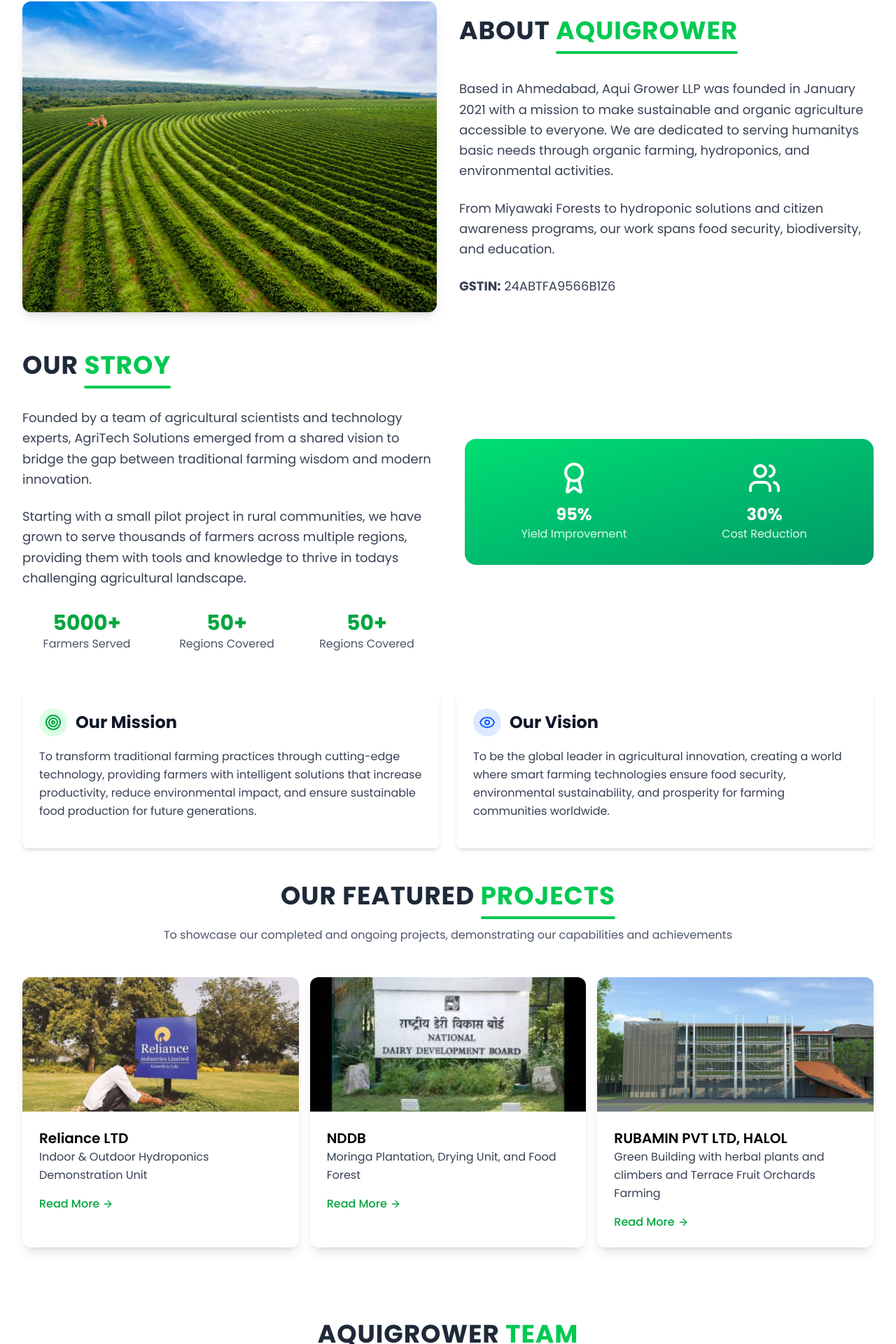
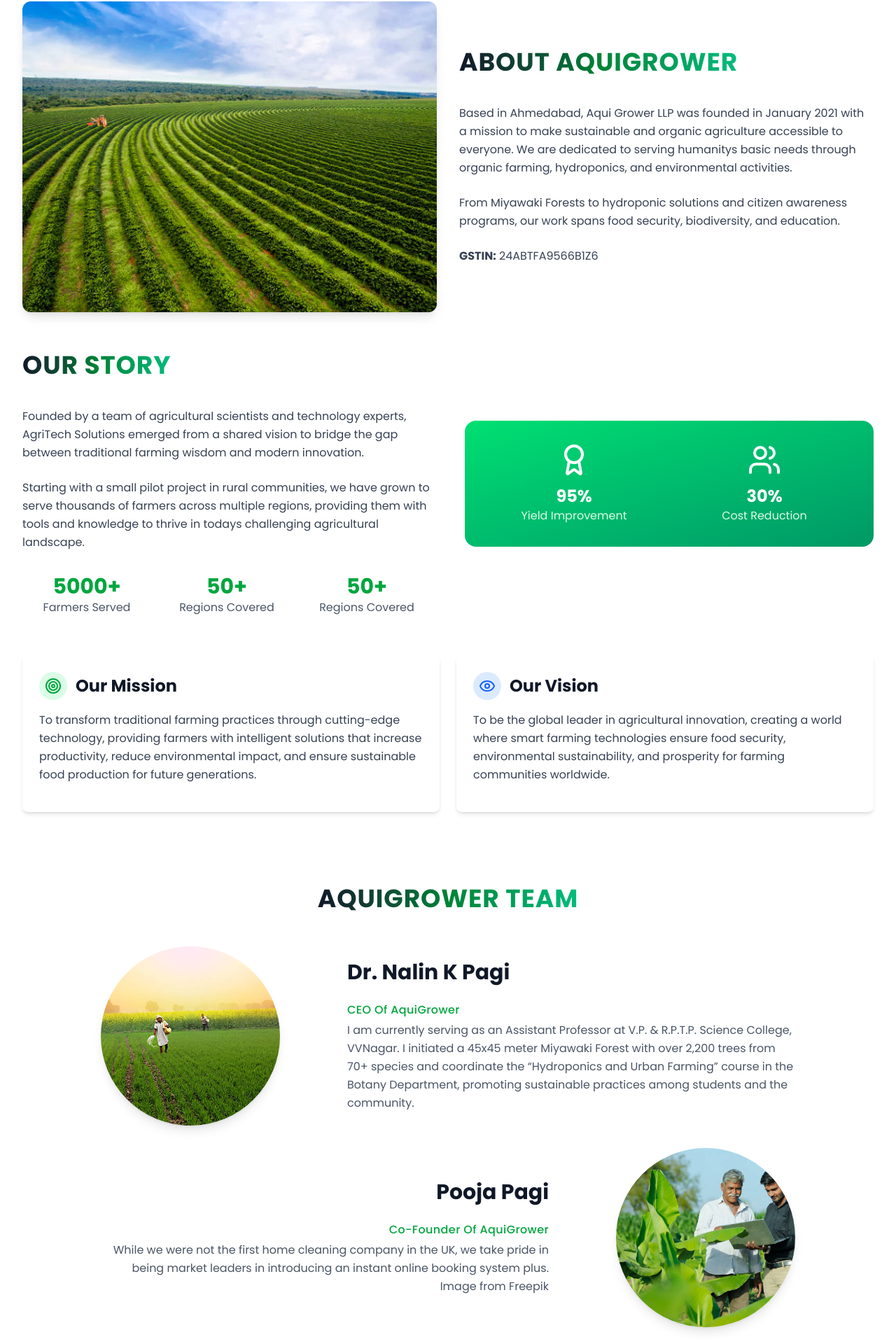
Before and after one commit to chetanpanara/aquigrower, a Next.js app: page /about in a window 1280 px wide. Shown: the part 894-2814 px from the top of the page at 70% size. Built offline with nearby package versions, Linux system fonts and the light colour scheme.

Commit message:
title change UI

```diff
--- a/app/contact/page.js
+++ b/app/contact/page.js
@@ -50,13 +50,13 @@
       <div className="max-w-7xl mx-auto px-4 sm:px-6 lg:px-8 py-8 mt-16">
         <div className="text-center mb-12">
           <h1 className="text-3xl md:text-3xl lg:text-4xl uppercase font-bold tracking-wide">
-            <span className="text-gray-800">LETS </span>
-            <span className="text-green-500 relative">
-              COLLABORATE
-              <div className="absolute bottom-0 left-0 right-0 h-1 bg-green-500 rounded-full transform translate-y-2"></div>
+
+            <span className="from-gray-900 via-green-700 to-emerald-500 bg-clip-text text-transparent bg-gradient-to-r relative">
+              LETS COLLABORATE
+
             </span>
           </h1>
-          <p className="text-md text-gray-600 mt-6">
+          <p className=" text-gray-600 mt-4">
             Have a question or want to work together? We are here to help and
             would love to hear from you.
           </p>
--- a/app/layout.js
+++ b/app/layout.js
@@ -19,6 +19,7 @@
         />
       </head>
       <body className="font-poppins">
+
         <Navbar />
         {children}
         <Footer />
--- a/app/projects/page.js
+++ b/app/projects/page.js
@@ -63,15 +63,15 @@
   return (
     <>
       <div className="max-w-7xl mx-auto px-4 sm:px-6 lg:px-8 py-8 mt-16">
+
+
         <div className="text-center mb-12">
           <h1 className="text-3xl md:text-3xl lg:text-4xl uppercase font-bold tracking-wide">
-            <span className="text-gray-800">our featured </span>
-            <span className="text-green-500 relative">
-              Projects
-              <div className="absolute bottom-0 left-0 right-0 h-1 bg-green-500 rounded-full transform translate-y-2"></div>
+            <span className="from-gray-900 via-green-700 to-emerald-500 bg-clip-text text-transparent bg-gradient-to-r relative">
+              our featured Projects
             </span>
           </h1>
-          <p className="text-md text-gray-600 mt-6">
+          <p className=" text-gray-600 mt-4">
             To showcase our completed and ongoing projects, demonstrating our
             capabilities and achievements
           </p>
--- a/components/About.js
+++ b/components/About.js
@@ -18,28 +18,26 @@
               className="rounded-xl shadow-lg duration-700 hover:scale-105 hover:shadow-lg hover:brightness-110 transition-transform"
             />
             <div className="space-y-6 transition-all duration-700">
-              <div className="text-start mb-12">
+              <div className="text-start mb-10">
                 <h1 className="text-3xl md:text-3xl lg:text-4xl uppercase font-bold tracking-wide">
-                  <span className="text-gray-800">About </span>
-                  <span className="text-green-500 relative">
-                    aquigrower
-                    <div className="absolute bottom-0 left-0 right-0 h-1 bg-green-500 rounded-full transform translate-y-2"></div>
+                  <span className="from-gray-900 via-green-700 to-emerald-500 bg-clip-text text-transparent bg-gradient-to-r relative">
+                    About aquigrower
                   </span>
                 </h1>
               </div>
-              <p className="text-gray-700 text-lg leading-relaxed">
+              <p className="text-gray-700 leading-relaxed">
                 Based in Ahmedabad, Aqui Grower LLP was founded in January 2021
                 with a mission to make sustainable and organic agriculture
                 accessible to everyone. We are dedicated to serving humanitys
                 basic needs through organic farming, hydroponics, and
                 environmental activities.
               </p>
-              <p className="text-gray-700 text-lg leading-relaxed">
+              <p className="text-gray-700 leading-relaxed">
                 From Miyawaki Forests to hydroponic solutions and citizen
                 awareness programs, our work spans food security, biodiversity,
                 and education.
               </p>
-              <p className="text-gray-700 text-lg leading-relaxed">
+              <p className="text-gray-700 leading-relaxed">
                 <strong>GSTIN:</strong> 24ABTFA9566B1Z6
               </p>
             </div>
@@ -52,21 +50,19 @@
             <div>
               <div className="text-start mb-10">
                 <h1 className="text-3xl md:text-3xl lg:text-4xl uppercase font-bold tracking-wide">
-                  <span className="text-gray-800">our </span>
-                  <span className="text-green-500 relative">
-                    stroy
-                    <div className="absolute bottom-0 left-0 right-0 h-1 bg-green-500 rounded-full transform translate-y-2"></div>
+                  <span className="from-gray-900 via-green-700 to-emerald-500 bg-clip-text text-transparent bg-gradient-to-r relative">
+                  our story
                   </span>
                 </h1>
               </div>
 
-              <p className="text-gray-700 text-lg leading-relaxed mb-6">
+              <p className="text-gray-700 leading-relaxed mb-6">
                 Founded by a team of agricultural scientists and technology
                 experts, AgriTech Solutions emerged from a shared vision to
                 bridge the gap between traditional farming wisdom and modern
                 innovation.
               </p>
-              <p className="text-gray-700 text-lg leading-relaxed mb-6">
+              <p className="text-gray-700 leading-relaxed mb-6">
                 Starting with a small pilot project in rural communities, we
                 have grown to serve thousands of farmers across multiple
                 regions, providing them with tools and knowledge to thrive in
@@ -120,7 +116,7 @@
                   Our Mission
                 </h2>
               </div>
-              <p className="text-gray-700 text-base leading-relaxed mb-4">
+              <p className="text-gray-700  leading-relaxed mb-4">
                 To transform traditional farming practices through cutting-edge
                 technology, providing farmers with intelligent solutions that
                 increase productivity, reduce environmental impact, and ensure
@@ -136,95 +132,12 @@
                 </div>
                 <h2 className="text-2xl font-bold text-gray-900">Our Vision</h2>
               </div>
-              <p className="text-gray-700 text-base leading-relaxed mb-4">
+              <p className="text-gray-700  leading-relaxed mb-4">
                 To be the global leader in agricultural innovation, creating a
                 world where smart farming technologies ensure food security,
                 environmental sustainability, and prosperity for farming
                 communities worldwide.
               </p>
-            </div>
-          </div>
-        </section>
-
-        {/* Projects Showcase */}
-        <section>
-          <div className="text-center my-12">
-            <h1 className="text-3xl md:text-3xl lg:text-4xl uppercase font-bold tracking-wide">
-              <span className="text-gray-800">our featured </span>
-              <span className="text-green-500 relative">
-                Projects
-                <div className="absolute bottom-0 left-0 right-0 h-1 bg-green-500 rounded-full transform translate-y-2"></div>
-              </span>
-            </h1>
-            <p className="text-md text-gray-600 mt-6">
-              To showcase our completed and ongoing projects, demonstrating our
-              capabilities and achievements
-            </p>
-          </div>
-
-          <div className="grid grid-cols-1 md:grid-cols-2 lg:grid-cols-3  gap-4  transition-all duration-700">
-            <div className="bg-white shadow-lg rounded-xl overflow-hidden">
-              <img
-                src="/img/project1.jpg"
-                className="w-full h-48 object-cover transition-transform duration-300 hover:scale-105 hover:shadow-lg hover:brightness-110"
-                alt="Project 1"
-              />
-              <div className="p-6">
-                <h3 className="font-semibold text-xl">Reliance LTD</h3>
-                <p className="text-gray-700 text-md leading-relaxed">
-                  Indoor & Outdoor Hydroponics Demonstration Unit
-                </p>
-                <Link
-                  href={"/"}
-                  className="mt-4 text-green-600 font-medium hover:text-green-700 flex items-center space-x-1 group-hover:underline"
-                >
-                  <span>Read More</span>
-                  <ArrowRight className="h-4 w-4" />
-                </Link>
-              </div>
-            </div>
-            <div className="bg-white shadow-lg rounded-xl overflow-hidden">
-              <img
-                src="/img/project2.jpg"
-                className="w-full h-48 object-cover transition-transform duration-300 hover:scale-105 hover:shadow-lg hover:brightness-110"
-                alt="Project 2"
-              />
-              <div className="p-6">
-                <h3 className="font-semibold text-xl">NDDB</h3>
-                <p className="text-gray-700 text-md leading-relaxed">
-                  Moringa Plantation, Drying Unit, and Food Forest
-                </p>
-                <Link
-                  href={"/"}
-                  className="mt-4 text-green-600 font-medium hover:text-green-700 flex items-center space-x-1 group-hover:underline"
-                >
-                  <span>Read More</span>
-                  <ArrowRight className="h-4 w-4" />
-                </Link>
-              </div>
-            </div>
-            <div className="bg-white shadow-lg rounded-xl overflow-hidden">
-              <img
-                src="/img/project3.jpg"
-                className="w-full h-48 object-cover transition-transform duration-300 hover:scale-105 hover:shadow-lg hover:brightness-110"
-                alt="Project 3"
-              />
-              <div className="p-6">
-                <h3 className="font-semibold text-xl">
-                  RUBAMIN PVT LTD, HALOL
-                </h3>
-                <p className="text-gray-700 text-md leading-relaxed">
-                  Green Building with herbal plants and climbers and Terrace
-                  Fruit Orchards Farming
-                </p>
-                <Link
-                  href={"/"}
-                  className="mt-4 text-green-600 font-medium hover:text-green-700 flex items-center space-x-1 group-hover:underline"
-                >
-                  <span>Read More</span>
-                  <ArrowRight className="h-4 w-4" />
-                </Link>
-              </div>
             </div>
           </div>
         </section>
--- a/components/Teams.js
+++ b/components/Teams.js
@@ -27,14 +27,14 @@
     <>
       <div className="max-w-7xl mx-auto px-4 sm:px-6 lg:px-8 py-8 mt-10">
 
+
         <div className="text-center mb-12">
           <h1 className="text-3xl md:text-3xl lg:text-4xl uppercase font-bold tracking-wide">
-            <span className="text-gray-800">AquiGrower </span>
-            <span className="text-green-500 relative">
-              Team
-              <div className="absolute bottom-0 left-0 right-0 h-1 bg-green-500 rounded-full transform translate-y-2"></div>
+            <span className="from-gray-900 via-green-700 to-emerald-500 bg-clip-text text-transparent bg-gradient-to-r relative">
+              AquiGrower Team
             </span>
           </h1>
+
         </div>
 
         <div className="space-y-8">
@@ -73,8 +73,10 @@
                 <h3 className="text-2xl sm:text-3xl font-bold text-gray-900 mb-6">
                   {member.name}
                 </h3>
-                <p className="text-green-600 tracking-wide font-medium mb-1">{member.work}</p>
-                <p className="text-gray-600 text-base sm:text-md leading-relaxed">
+                <p className="text-green-600 tracking-wide font-medium mb-1">
+                  {member.work}
+                </p>
+                <p className="text-gray-600  leading-relaxed">
                   {member.description}
                 </p>
               </div>
```
Also changed, not shown: app/blogs/page.js (+3 -5 lines), app/gallary/page.js (+5 -7 lines), components/Testimonials.js (+9 -5 lines).
